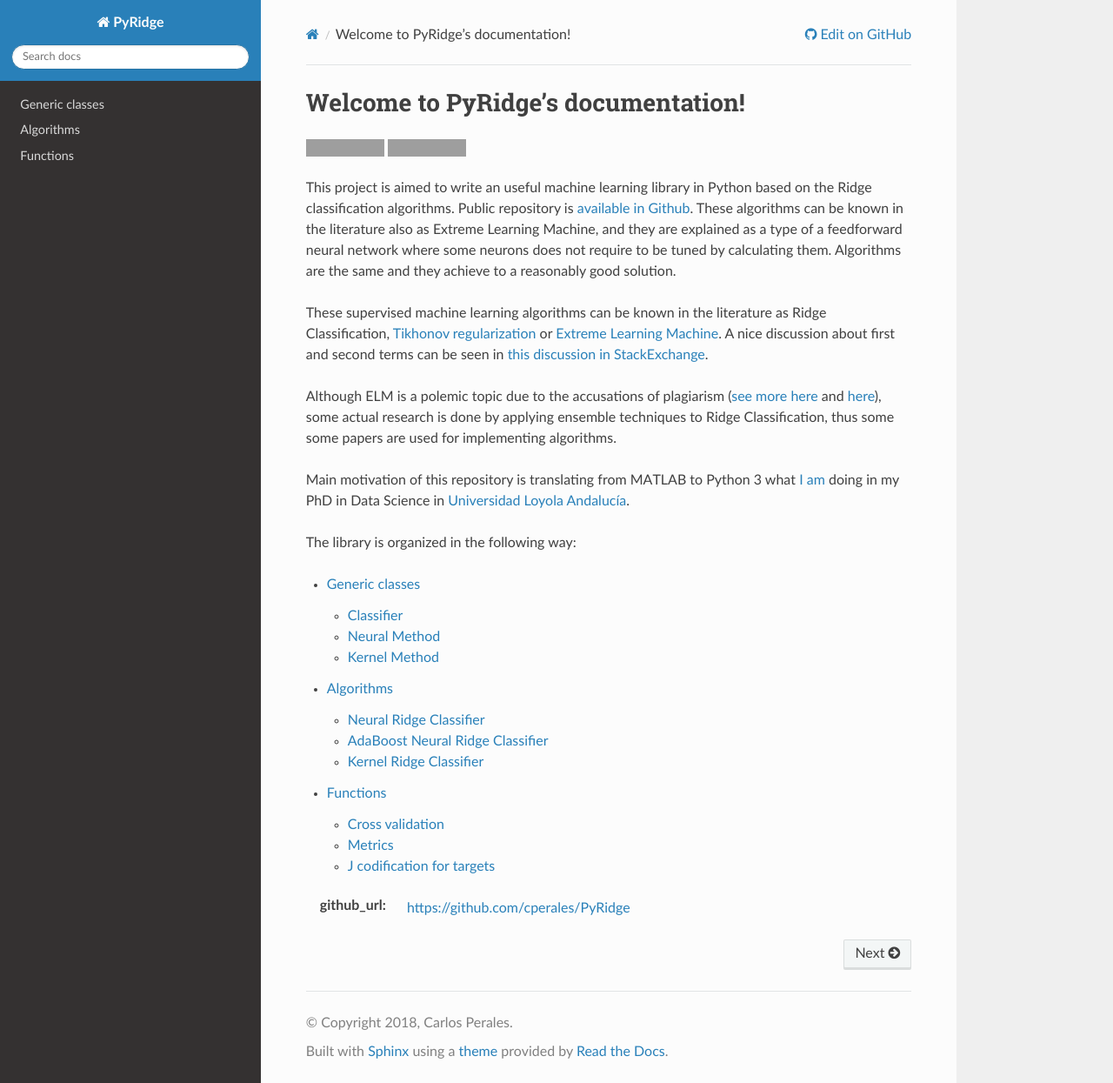
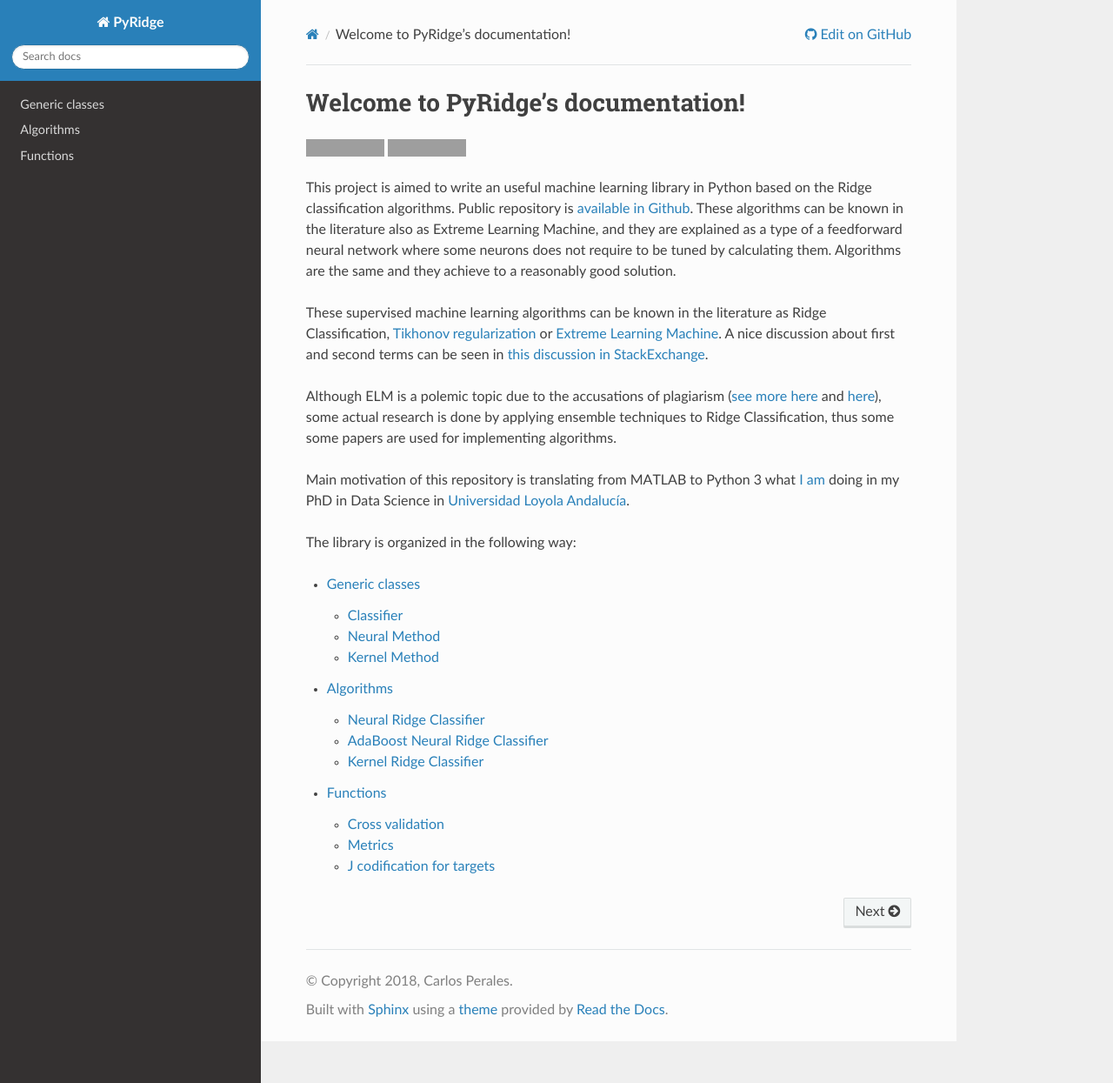
Before and after one commit to cperales/pyridge, a Sphinx documentation site: the page built from docs/source/index.rst, in a window 1280 px wide and 1245 px high. Shown: the whole window at 87% size. Built offline with Sphinx 7.4.7 and the Read the Docs theme 2.0.0, drawn with Linux system fonts in a browser that asks for light colours; some of the changed lines change nothing that is shown; grey boxes are pictures that could not be loaded.

Commit message:
Minor change

```diff
--- a/docs/source/index.rst
+++ b/docs/source/index.rst
@@ -46,5 +46,3 @@
    generic
    algorithms
    functions
-
-:github_url: https://github.com/cperales/PyRidge
```
